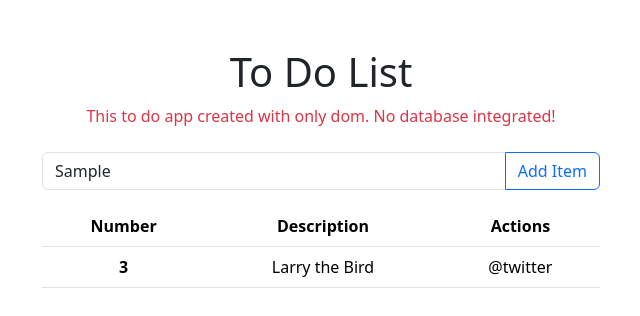
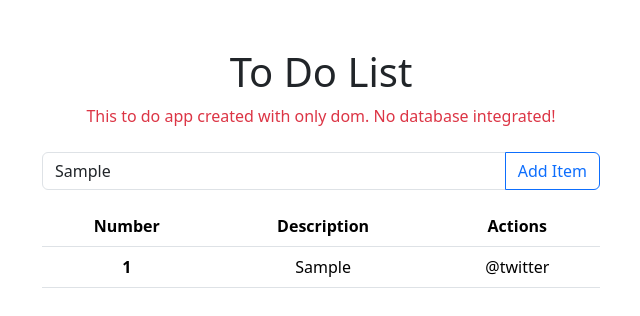
Before and after one commit to Dev-Zual/todo-app-with-dom, a plain HTML site: page index.html in a window 1280 px wide. Both pictures are taken after typing "Sample" into the empty fields and a click on the button "Add Item". Shown: the full height of the page, 319-959 px from the left. Drawn offline with nearby package versions, Linux system fonts and the light colour scheme.

Commit message:
added dynamic value in the table

```diff
--- a/index.html
+++ b/index.html
@@ -21,6 +21,7 @@
       <div class="w-50 mt-4 mx-auto">
         <div class="input-group mb-3">
           <input
+            id="text-field"
             type="text"
             class="form-control"
             placeholder="input your todo list"
@@ -43,15 +44,10 @@
               <th scope="col">Actions</th>
             </tr>
           </thead>
-          <tbody>
-            <tr>
-              <th scope="row">3</th>
-              <td>Larry the Bird</td>
-              <td>@twitter</td>
-            </tr>
-          </tbody>
+          <tbody id="table-body"></tbody>
         </table>
       </div>
     </section>
+    <script src="js/main.js"></script>
   </body>
 </html>
--- /dev/null
+++ b/js/main.js
@@ -0,0 +1,21 @@
+let count = 0;
+document.getElementById("button-addon2").addEventListener("click", function () {
+  count++;
+  const inputText = document.getElementById("text-field").value;
+  if (inputText == "") {
+    alert("please input some text!");
+  }
+
+  const tableBody = document.getElementById("table-body");
+
+  const tr = document.createElement("tr");
+  tr.innerHTML = `
+    <th scope="row">${count}</th>
+    <td>${inputText}</td>
+    <td>@twitter</td>
+  `;
+
+  tableBody.appendChild(tr);
+
+  console.log(inputText);
+});
```
